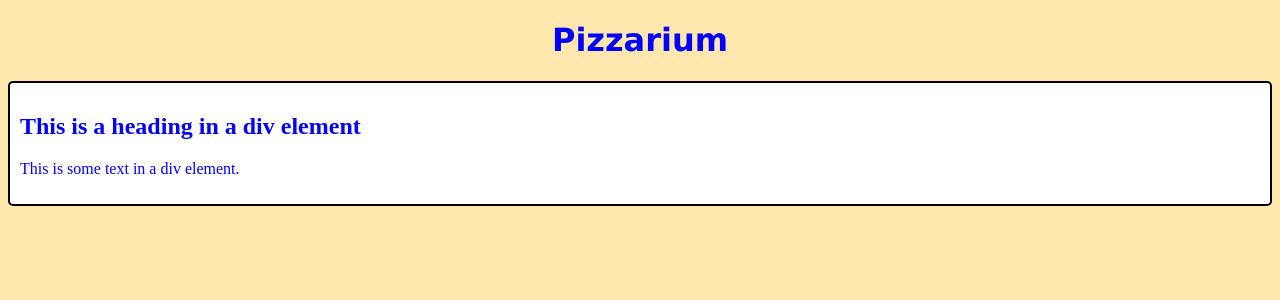
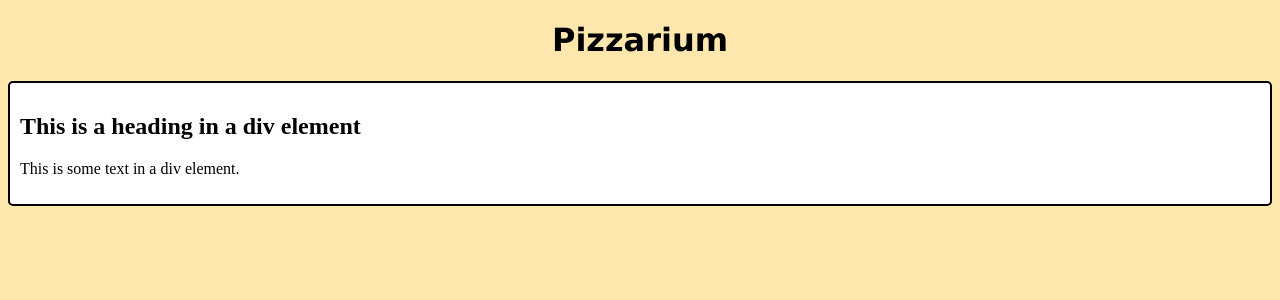
Before and after one commit to Xeno-dll/Pizzarium, a PHP site: page / in a window 1280 px wide. Shown: the top 300 px of the page. Run offline with PHP 8.4, Linux system fonts and the light colour scheme.

Commit message:
Update style.css

```diff
--- a/style.css
+++ b/style.css
@@ -1,10 +1,10 @@
 body {
-  color: blue;
+  color: black;
   background-color: #fde7ad;
 }
 
 h1 {
-  color: blue;
+  color: black;
   font-family: "Verdana", sans-serif;
   text-align: center;
 }
```
